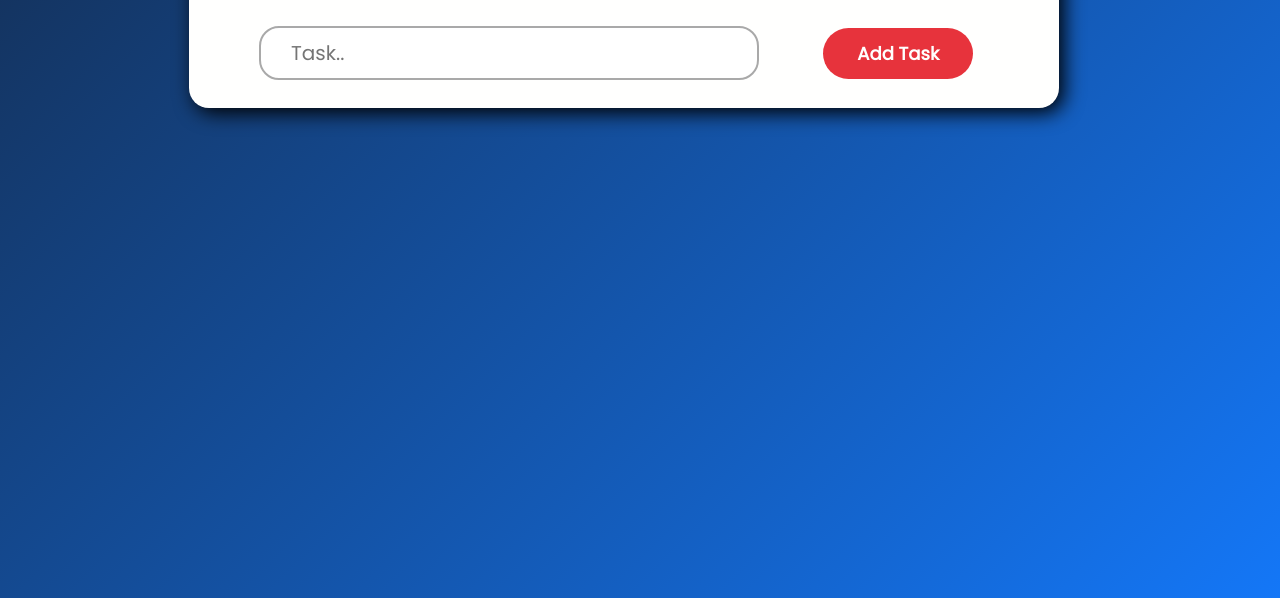
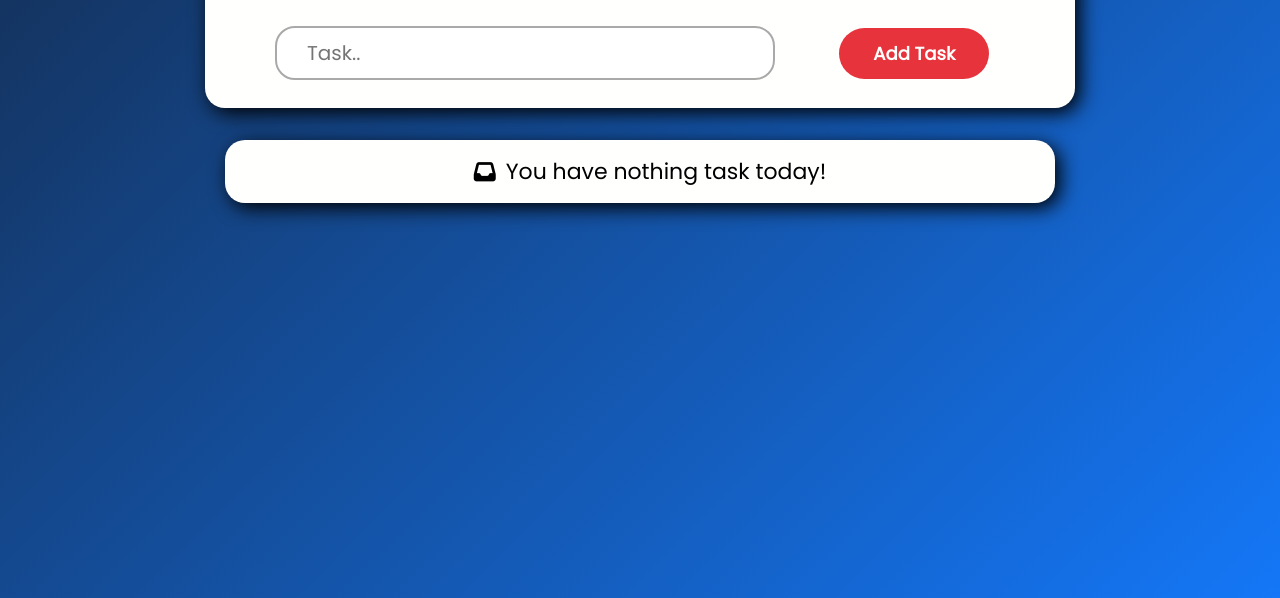
Before and after one commit to dev-shyamyadav/To-Do-List, a plain HTML site: page index.html in a window 1280 px wide. Shown: the part 202-800 px from the top of the page. Drawn offline with Linux system fonts and the light colour scheme.

Commit message:
Add Msg if empty

```diff
--- a/script.js
+++ b/script.js
@@ -1,9 +1,24 @@
 let taskList = document.querySelector(".task-list");
 let inputField = document.querySelector(".input-field");
 let addButton = document.querySelector(".add-button");
+let taskNum = 0;
+
+let addEmpty = () => {
+    if(taskNum === 0){
+        let emptyDiv = document.createElement("div");
+        emptyDiv.className = "empty";
+        emptyDiv.innerHTML = "<i class='fa-solid fa-inbox'></i>You have nothing task today!";
+        taskList.appendChild(emptyDiv);
+    }
+    else{
+        document.querySelector(".empty").remove();
+    }
+}
+addEmpty();
 
 let addTask = addButton.addEventListener("click", (event) => {
     event.preventDefault();
+    taskNum++;
     let taskText = inputField.value.trim();
     if (taskText === "") {
         alert( "Please enter a task" );
@@ -71,7 +86,10 @@ let addTask = addButton.addEventListener("click", (event) => {
         taskButtons.appendChild(deleteButton);
         deleteButton.addEventListener("click", () => {
             newTask.remove();
+            taskNum--;
+            addEmpty();
         });
 
     }
+    addEmpty();
 })
--- a/styles.css
+++ b/styles.css
@@ -66,7 +66,20 @@ body {
   margin-bottom: 2rem;
 }
 
-.task{
+.empty {
+  width: 750px;
+  font-size: 22px;
+  background-color: #fffffe;
+  border-radius: 20px;
+  box-shadow: 5px 5px 20px black;
+  padding: 15px 30px 15px 50px;
+  display: flex;
+  justify-content: center;
+  align-items: center;
+  gap: 10px;
+}
+
+.task {
   width: 750px;
   font-size: 22px;
   background-color: #fffffe;
@@ -78,29 +91,31 @@ body {
   align-items: center;
 }
 
-.complete{
-  opacity: .5;
+.complete {
+  opacity: 0.5;
 }
 
-.text-content{
+.text-content {
   text-decoration: line-through;
   color: darkgray;
 }
 
-.edit-field{
+.edit-field {
   width: 300px;
   font-size: 22px;
   border: none;
   outline: none;
 }
 
-.task-buttons{
+.task-buttons {
   align-content: flex-end;
   display: flex;
   gap: 30px;
 }
 
-.edit-button , .complete-button, .delete-button{
+.edit-button,
+.complete-button,
+.delete-button {
   border: none;
   border-radius: 50px;
   width: 40px;
@@ -108,17 +123,17 @@ body {
   cursor: pointer;
 }
 
-.edit-button:hover{
+.edit-button:hover {
   background-color: lightblue;
   box-shadow: 0px 0px 10px lightblue;
 }
 
-.complete-button:hover{
+.complete-button:hover {
   background-color: lightgreen;
   box-shadow: 0px 0px 10px lightgreen;
 }
 
-.delete-button:hover{
+.delete-button:hover {
   background-color: lightpink;
   box-shadow: 0px 0px 10px lightpink;
 }
```
Lines whose indentation alone changed are shown as unchanged.
